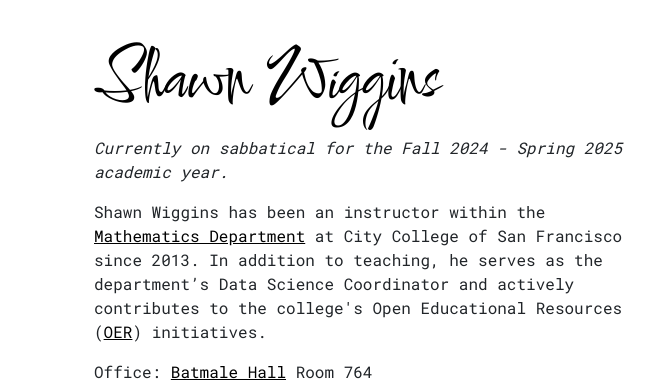
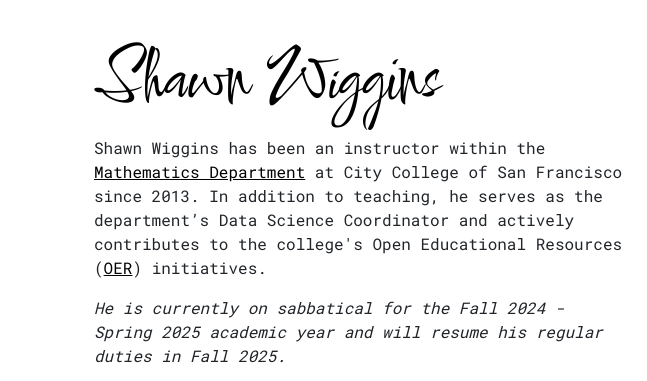
Before and after one commit to shawnwiggins/shawnwiggins.github.io, a plain HTML site: page index.html in a window 1280 px wide. Shown: the part 180-561 px from the top of the page, 0-647 px from the left. Drawn offline with nearby package versions, Linux system fonts and the light colour scheme.

Commit message:
Update sabbatical note

```diff
--- a/index.html
+++ b/index.html
@@ -75,7 +75,6 @@
             Shawn Wiggins
           </a>
         </h1>
-        <p><em>Currently on sabbatical for the Fall 2024 - Spring 2025 academic year.</em></p>
         <p>Shawn Wiggins has been an instructor within the
           <a href="https://ccsf.edu/math" target="_blank">Mathematics Department</a> at City College of San Francisco
           since 2013.
@@ -83,6 +82,7 @@
           the college's
           Open Educational Resources (<a href="https://library.ccsf.edu/oer" target="_blank">OER</a>) initiatives.
         </p>
+        <p><em>He is currently on sabbatical for the Fall 2024 - Spring 2025 academic year and will resume his regular duties in Fall 2025.</em></p>
         <address>
           Office: <a href="https://maps.app.goo.gl/HMxEwEQzgS3HrqPy8" target="_blank">Batmale Hall</a> Room 764<br>
           Email: <a href="mailto:swiggins@ccsf.edu" target="_blank">swiggins@ccsf.edu</a><br>
```
